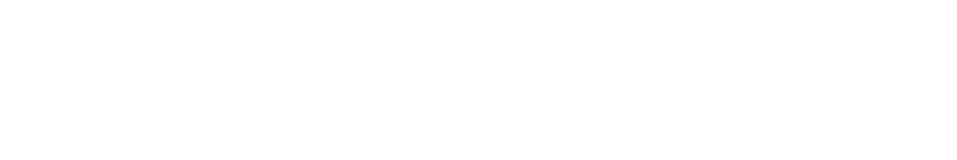
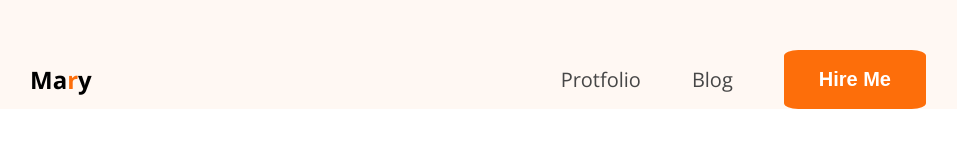
Before and after one commit to Nahiyan36/Hello123, a plain HTML site: page index.html in a window 1280 px wide. Shown: the whole page, without its empty margins (162-1119 px from the left). Drawn offline with nearby package versions, Linux system fonts and the light colour scheme.

Commit message:
project done

```diff
--- a/index.html
+++ b/index.html
@@ -4,8 +4,26 @@
     <meta charset="UTF-8">
     <meta name="viewport" content="width=device-width, initial-scale=1.0">
     <title>Document</title>
+    <link rel="stylesheet" href="styles/protfolio.css">
+    <link rel="preconnect" href="https://fonts.googleapis.com">
+<link rel="preconnect" href="https://fonts.gstatic.com" crossorigin>
+<link href="https://fonts.googleapis.com/css2?family=Open+Sans:ital,wght@0,300..800;1,300..800&display=swap" rel="stylesheet">
 </head>
-<body>
+<body class="font-open-sans">
+    <header>
+        <nav>
+<div class="logo">
+    <h2>
+Ma<span class="color-orange">r</span>y
+</h2>
+</div>
+<ul class="menu">
+    <li><a href="nahiyan.com">Protfolio</a></li>
+    <li><a href="">Blog</a></li>
+    <li><Button class="btn">Hire Me</Button></li>
 
+</ul>
+        </nav>
+    </header>
 </body>
 </html>
--- /dev/null
+++ b/styles/protfolio.css
@@ -0,0 +1,49 @@
+*{
+    margin:0;
+    padding: 0;
+    box-sizing: border-box;
+}
+.font-open-sans{
+  font-family: "Open Sans", sans-serif;
+  font-optical-sizing: auto;
+}
+header{
+    background-color: #fff8f3;
+    padding-top: 50px;
+}
+.logo h2{
+    font-size: 45;
+    font-weight: 900px;
+}
+.color-orange{
+    color: #fd6e0a;
+}
+
+nav{
+    width: 70%;
+    max-width: 1140px;
+    margin: 0px auto;
+    display: flex;
+    justify-content: space-between;
+    align-items: center;
+}
+nav .menu{
+    display: flex;
+    list-style: none;
+    gap: 51px;
+    align-items: center;
+}
+nav .menu a{
+    font-size: 20px;
+    color:#474747;
+    text-decoration: none;
+}
+.btn{
+    background-color: #fd6e0a;
+    border: none;
+    padding: 18px 35px;
+    border-radius: 10%;
+    font-size: 20px;
+    font-weight: bold;
+    color: white;
+}
```
